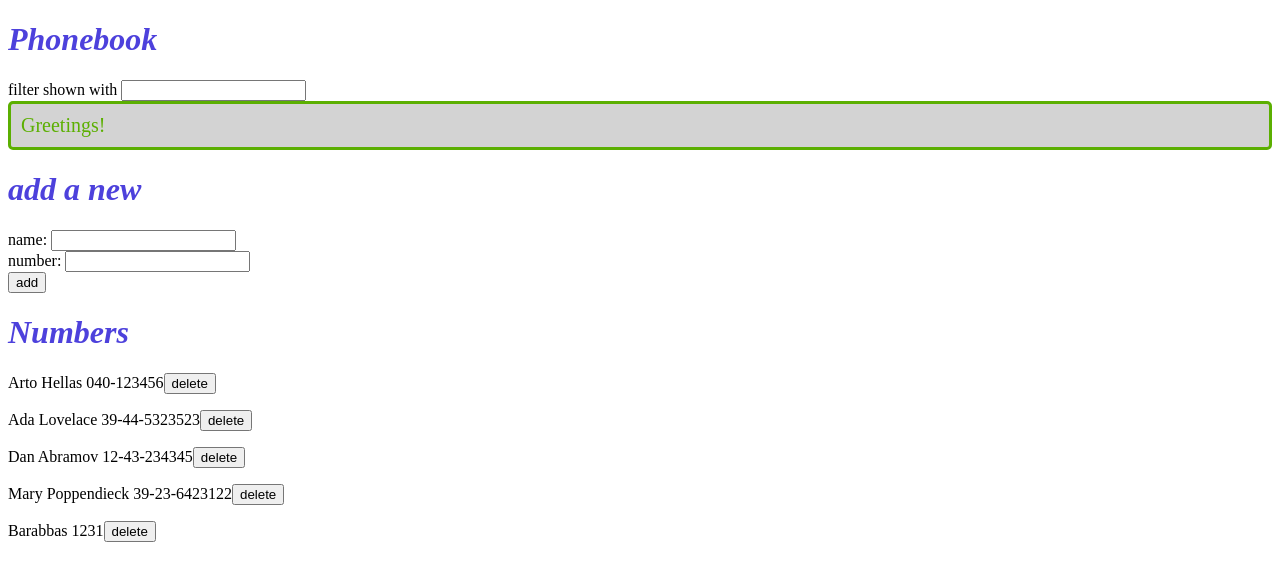
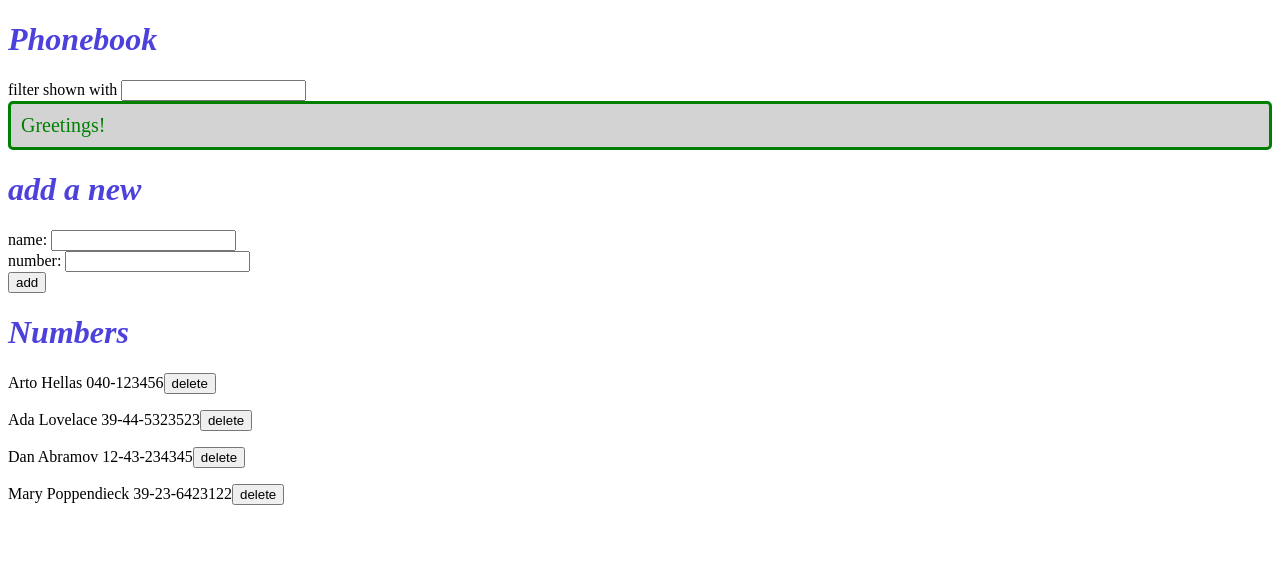
Before and after one commit to nila-4-96/fullstack-palautukset, a React (Vite) app in the folder osa2/puhelinluettelo/: page / in a window 1280 px wide. Shown: the top 580 px of the page. Built offline with nearby package versions, Linux system fonts and the light colour scheme; data requests are answered from the project's data file.

Commit message:
Tehtävä 2.17

```diff
--- a/osa2/puhelinluettelo/db.json
+++ b/osa2/puhelinluettelo/db.json
@@ -19,11 +19,6 @@
       "name": "Mary Poppendieck",
       "number": "39-23-6423122",
       "id": "4"
-    },
-    {
-      "name": "Barabbas",
-      "number": "1231",
-      "id": "sO9BDw_Trzg"
     }
   ],
   "$schema": "./node_modules/json-server/schema.json"
--- a/osa2/puhelinluettelo/src/App.jsx
+++ b/osa2/puhelinluettelo/src/App.jsx
@@ -3,7 +3,8 @@ import Filter from './components/Filter.jsx'
 import Form from './components/Form.jsx'
 import Persons from './components/Persons.jsx'
 import noteService from './services/notes'
-import Notification from './components/Notification'
+import NotificationS from './components/NotificationS'
+import NotificationE from './components/NotificationE'
 import Footer from './components/Footer'
 
 
@@ -27,6 +28,7 @@ const App = () => {
   Sen voisi korvata 'useState(null)' jotta viesti ei näkyisi alussa
   */
   const [addMessage, setAddMessage] = useState('Greetings!')
+  const [errorMessage, setErrorMessage] = useState(null)
 
   const addNumber = (event) => {
     event.preventDefault()
@@ -49,8 +51,18 @@ const App = () => {
             setTimeout(() => {
             setAddMessage(null)
             }, 5000)
-          }
-          )
+          })
+          .catch(error => {
+            setErrorMessage(
+              `Information of ${newName} has already been removed from server`
+            )
+            setTimeout(() => {
+            setErrorMessage(null)
+            }, 5000)
+            setPersons(persons.filter(person => person.id !== nF.id))
+            setNewName('')
+            setNewNumber('')
+          })
       }
     }
     else {
@@ -78,6 +90,7 @@ const App = () => {
   const handleNumberChange = (event) => {
     console.log(event.target.value)
     setNewNumber(event.target.value)
+
   }
 
   const handleShowAllChange = (event) => {
@@ -98,7 +111,17 @@ const App = () => {
             setAddMessage(null)
           }, 5000)
         })
-
+        .catch(error => {
+          setErrorMessage(
+            `Information of ${persons.find(person => person.id === id).name} has already been removed from server`
+          )
+          setTimeout(() => {
+            setErrorMessage(null)
+          }, 5000)
+          setPersons(persons.filter(person => person.id !== id))
+          setNewName('')
+          setNewNumber('')
+        })
     }
   }
 
@@ -115,7 +138,8 @@ const App = () => {
 
       <h1>Phonebook</h1>
       <Filter showAll={showAll} handleShowAllChange={handleShowAllChange}/>
-      <Notification message={addMessage} />
+      <NotificationS message={addMessage} />
+      <NotificationE message={errorMessage} />
       <h1>add a new</h1>
       <Form addNumber={addNumber} newName={newName} handleNameChange={handleNameChange} newNumber={newNumber} handleNumberChange={handleNumberChange}/>
       <h1>Numbers</h1>
--- /dev/null
+++ b/osa2/puhelinluettelo/src/components/NotificationS.jsx
@@ -0,0 +1,13 @@
+const Notification = ({ message }) => {
+  if (message === null) {
+    return null
+  }
+
+  return (
+    <div className="success">
+      {message}
+    </div>
+  )
+}
+
+export default Notification
--- a/osa2/puhelinluettelo/src/index.css
+++ b/osa2/puhelinluettelo/src/index.css
@@ -10,7 +10,7 @@ h1 {
 }
 
 .error {
-  color: rgb(91, 175, 1);
+  color: red;
   background: lightgrey;
   font-size: 20px;
   border-style: solid;
@@ -18,3 +18,13 @@ h1 {
   padding: 10px;
   margin-bottom: 10px;
 }
+
+.success {
+  color: green;
+  background: lightgrey;
+  font-size: 20px;
+  border-style: solid;
+  border-radius: 5px;
+  padding: 10px;
+  margin-bottom: 10px;
+}
```
Also changed, not shown: osa2/puhelinluettelo/src/components/NotificationE.jsx (renamed from osa2/puhelinluettelo/src/components/Notification.jsx).
